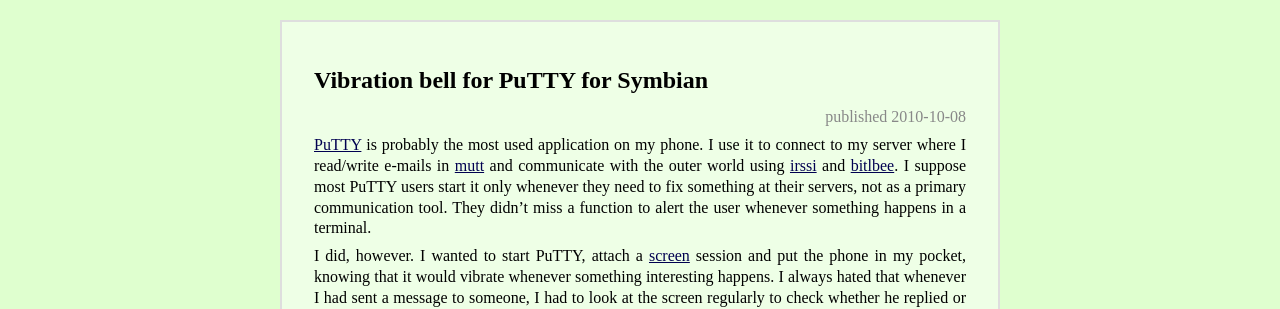
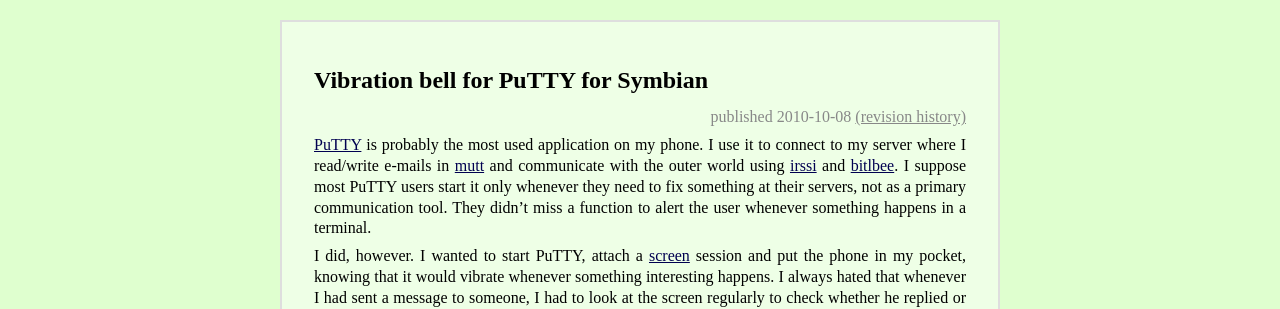
Before and after one commit to liskin/work.lisk.in, a Jekyll site: the page built from _posts/2010-10-08-s2putty-vibrabell.md, in a window 1280 px wide. Shown: the part 128-437 px from the top of the page. Built offline with Jekyll 4.4.1, drawn with Linux system fonts in a browser that asks for light colours; comment, search, counter and statistics services are not loaded.

Commit message:
Add revision history link to articles

```diff
--- a/_layouts/default.html
+++ b/_layouts/default.html
@@ -40,7 +40,10 @@
 		<article id="content" class="hyphenate" {% if page.lang %} lang="{{ page.lang }}" {% endif %} >
 			<header>
 				<h1>{{ page.title }}</h1>
-				<p>published <time datetime="{{ page.date | date: "%Y-%m-%d" }}">{{ page.date | date: "%Y-%m-%d" }}</time></p>
+				<p>
+					published <time datetime="{{ page.date | date: "%Y-%m-%d" }}">{{ page.date | date: "%Y-%m-%d" }}</time>
+					<a href="https://github.com/liskin/liskin.github.com/commits/master/{{ page.path }}">(revision history)</a>
+				</p>
 			</header>
 			{{ content }}
 		</article>
--- a/styles/main.css
+++ b/styles/main.css
@@ -8,8 +8,7 @@
 .right { text-align: right; }
 .clear { clear: both; }
 
-a:link { color: #000050; }
-a:visited { color: #000050; }
+a, a:link, a:visited { color: #000050; }
 a:hover { background-color: #080; color: white; text-decoration: none; }
 svg a:hover { opacity: 0.5; }
 
@@ -100,10 +99,8 @@
 	margin: 0;
 }
 
-article#content header p {
-	text-align: right;
-	color: #888;
-}
+article#content header p, article#content header a { text-align: right; color: #888; }
+article#content header a:hover { color: white; }
 
 #content img, #content svg {
 	display: block;
```
